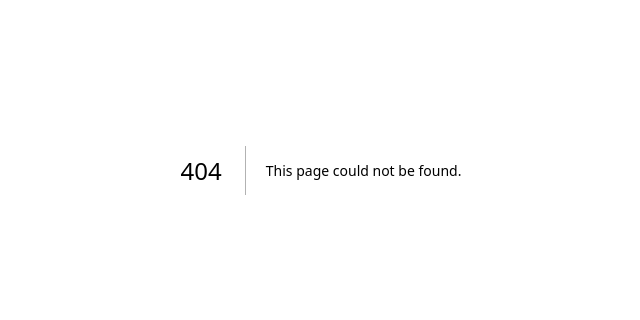
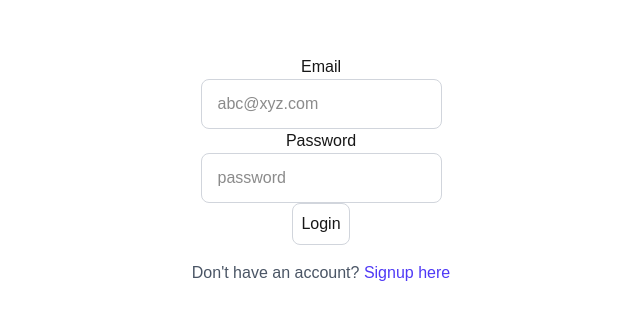
Before and after one commit to thegobindadas/auth-nextjs-youtube, a Next.js app: page /login in a window 1280 px wide. Before the commit this address had no page. Shown: the part 230-550 px from the top of the page, without its empty margins (319-959 px from the left). Built offline with nearby package versions, Linux system fonts and the light colour scheme.

Commit message:
add login page

```diff
--- /dev/null
+++ b/src/app/login/page.tsx
@@ -0,0 +1,57 @@
+"use client";
+import React from 'react';
+import Link from 'next/link';
+import { useRouter } from 'next/navigation';
+import axios from 'axios';
+
+
+
+export default function LoginPage() {
+
+    const [user, setUser] = React.useState({
+        username: '',
+        email: '',
+        password: ''
+    })
+
+
+
+    return (
+        <div className="flex flex-col items-center justify-center min-h-screen py-2">
+
+            <label htmlFor="email">Email</label>
+            <input
+                className="px-4 py-3 rounded-lg border border-gray-300 focus:ring-2 focus:ring-indigo-500 focus:border-indigo-500 outline-none transition duration-200"
+                id="email"
+                type="email"
+                value={user.email}
+                onChange={(e) => setUser({ ...user, email: e.target.value })}
+                placeholder="abc@xyz.com"
+            />
+
+            <label htmlFor="password">Password</label>
+            <input
+                className="px-4 py-3 rounded-lg border border-gray-300 focus:ring-2 focus:ring-indigo-500 focus:border-indigo-500 outline-none transition duration-200"
+                id="password"
+                type="password"
+                value={user.password}
+                onChange={(e) => setUser({ ...user, password: e.target.value })}
+                placeholder="password"
+            />
+
+            <button
+                className="p-2 border border-gray-300 rounded-lg mb-4 focus:outline-none focus:border-gray-600"
+            >
+                Login
+            </button>
+
+            <p className="text-gray-600">
+                Don't have an account?{' '}
+                <a href="/signup" className="text-indigo-600 hover:text-indigo-800 font-medium transition duration-200">
+                    Signup here
+                </a>
+          </p>
+
+        </div>
+    )
+}
```
